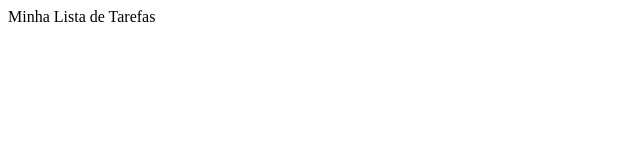
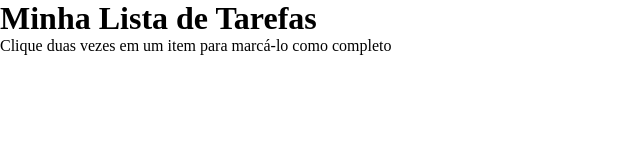
Before and after one commit to felipetfernandes/to-do-list, a website: page index.html in a window 1280 px wide. Shown: the whole page, without its empty margins (0-640 px from the left). Drawn offline with Linux system fonts and the light colour scheme.

Commit message:
requirement 2 done

```diff
--- a/index.html
+++ b/index.html
@@ -8,7 +8,10 @@
     <title>Todo List</title>
 </head>
 <body>
-    <header>Minha Lista de Tarefas</header>
+    <header>
+        <h1>Minha Lista de Tarefas</h1>
+        <p id="funcionamento">Clique duas vezes em um item para marcá-lo como completo</p>
+    </header>
     <script src="script.js"></script>
 </body>
 </html>
--- a/style.css
+++ b/style.css
@@ -0,0 +1,5 @@
+* {
+  margin: 0;
+  padding: 0;
+  box-sizing: border-box;
+}
```
